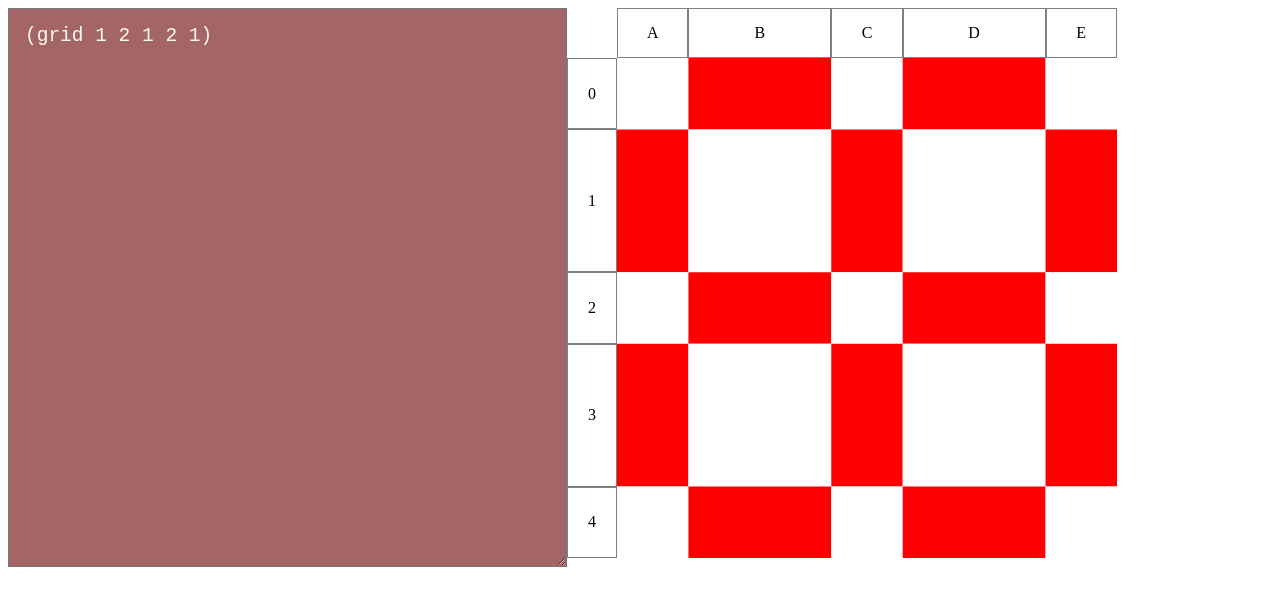
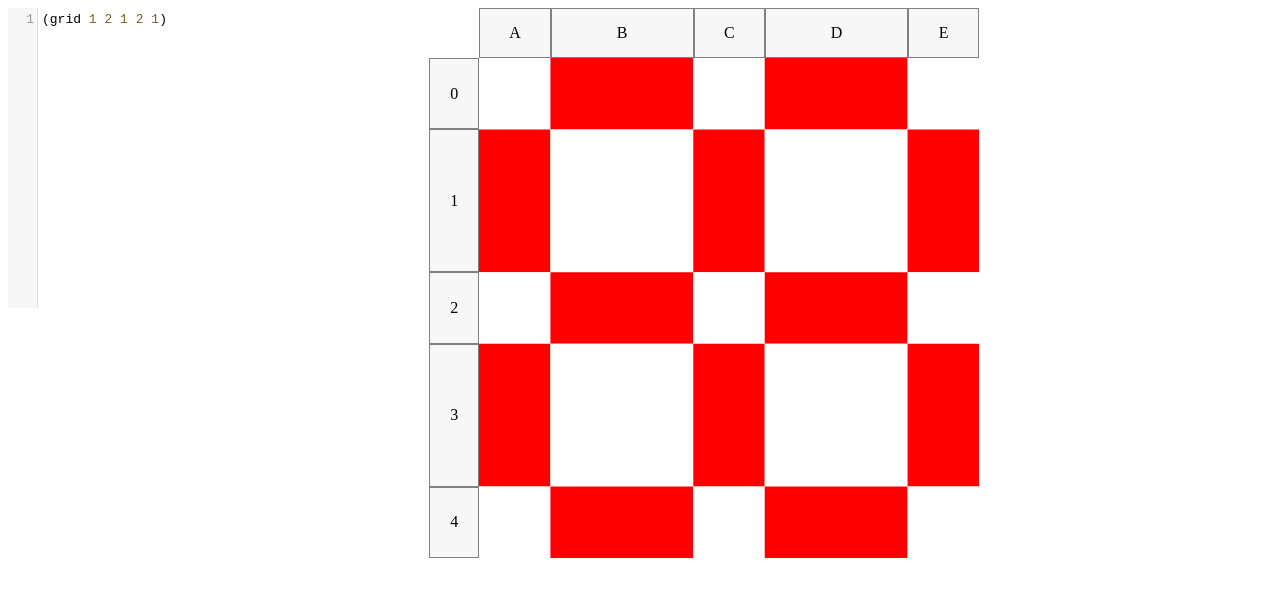
Before and after one commit to jskjott/visiweave, a Vue app: page / in a window 1280 px wide. Shown: the top 606 px of the page. Built offline with nearby package versions, Linux system fonts and the light colour scheme.

Commit message:
use codemirror

```diff
--- a/package.json
+++ b/package.json
@@ -11,6 +11,7 @@
   "author": "",
   "license": "ISC",
   "dependencies": {
+    "codemirror": "^5.50.2",
     "vue": "^2.6.11"
   },
   "devDependencies": {
@@ -21,6 +22,7 @@
     "@vue/cli-service": "^3.10.0",
     "@vue/eslint-config-prettier": "^5.0.0",
     "@vue/eslint-config-typescript": "^4.0.0",
+    "@types/codemirror": "0.0.82",
     "eslint": "^6.8.0",
     "eslint-config-prettier": "^6.7.0",
     "eslint-plugin-prettier": "^3.1.2",
--- a/src/App.vue
+++ b/src/App.vue
@@ -31,7 +31,7 @@ const vue = Vue.extend({
 		return state
 	},
 	methods: {
-		evaluated: function(data) {
+		evaluated: function(data: number[]) {
 			this.columns = data
 			this.key++
 		},
--- a/src/components/interface.vue
+++ b/src/components/interface.vue
@@ -42,6 +42,8 @@
 
 <script lang="ts">
 import Vue from 'vue'
+
+import { Cell } from '../scripts/state'
 import { getSelectionRange } from '../scripts/helpers'
 
 const alphabet = 'ABCDEFGHIJKLMNOPQRSTUVWXYZ'.split('')
@@ -59,24 +61,28 @@ const vue = Vue.extend({
 		}
 	},
 	methods: {
-		select: function(cellId) {
+		select: function(cellId: string) {
 			this.selecting = true
 			this.selection = cellId
 		},
-		updateSelection: function(cellId) {
+		updateSelection: function(cellId: string) {
 			const previous = this.$el.querySelectorAll('.selected')
-			for (const cell of previous) {
-				cell.setAttribute('class', '')
+
+			if (previous) {
+				for (const cell of previous) {
+					cell.setAttribute('class', '')
+				}
 			}
 
 			getSelectionRange(this.selection, cellId).forEach(cell => {
-				this.$el
-					.querySelector(`#${cell}`)
-					.setAttribute('class', 'selected')
+				const cellDOMElement = this.$el.querySelector(`#${cell}`)
+
+				if (cellDOMElement) {
+					cellDOMElement.setAttribute('class', 'selected')
+				}
 			})
 		},
-		endSelection: function(cellId) {
-
+		endSelection: function(cellId: string) {
 			const previous = this.$el.querySelectorAll('.selected')
 			for (const cell of previous) {
 				cell.setAttribute('class', '')
@@ -101,7 +107,7 @@ const vue = Vue.extend({
 					const xOri = this.width * xCum
 					const yOri = this.height * yCum
 
-					const cell = {
+					const cell: Cell = {
 						id: cellName,
 						points: [
 							[`M${xOri}`, yOri],
@@ -151,6 +157,7 @@ span {
 	align-items: center;
 	border: 1px solid grey;
 	box-sizing: border-box;
+	background: #f7f7f7;
 }
 
 .selected {
--- a/src/components/interpreter.vue
+++ b/src/components/interpreter.vue
@@ -9,11 +9,17 @@
 <script lang="ts">
 import Vue from 'vue'
 
+import CodeMirror from 'codemirror/lib/codemirror.js'
+import 'codemirror/mode/commonlisp/commonlisp.js'
+import '../../node_modules/codemirror/lib/codemirror.css'
+import 'codemirror/theme/elegant.css'
+
 // lisp interpreter
 import { interpretLispString } from '../scripts/lisp'
 import { library } from '../scripts/library'
 
 const columns: number[] = []
+let interpreter: CodeMirror
 
 const vue = Vue.extend({
 	name: 'Interpreter',
@@ -22,10 +28,25 @@ const vue = Vue.extend({
 	data() {
 		return {
 			columns,
+			interpreter,
 		}
 	},
 	watch: {},
 	mounted() {
+		const [textareaElement] = document.getElementsByTagName('textarea')
+
+		this.interpreter = CodeMirror.fromTextArea(textareaElement, {
+			lineNumbers: true,
+			theme: 'elegant',
+		})
+
+		this.interpreter.on('change', (cm: CodeMirror) => {
+			const text = cm.getValue()
+
+			interpretLispString(text, this)
+			this.$emit('evaluated', this.columns)
+		})
+
 		interface KeysPressed {
 			[key: string]: true
 		}
@@ -62,11 +83,4 @@ const vue = Vue.extend({
 export default vue
 </script>
 
-<style scoped="">
-#interpreter {
-	background: #a36566;
-	color: floralwhite;
-	padding: 1rem;
-	font-size: 1.5em;
-}
-</style>
+<style scoped=""></style>
--- a/src/scripts/helpers.ts
+++ b/src/scripts/helpers.ts
@@ -1,15 +1,18 @@
-export const getSelectionRange = (a, b) => {
+export const getSelectionRange = (a: string, b: string) => {
 	const alphabet = 'ABCDEFGHIJKLMNOPQRSTUVWXYZ'.split('')
 
 	const columnRange = [a[0], b[0]].sort()
-	const columnArray = []
+	const columnArray: string[] = []
 	const startIndex = alphabet.findIndex(ele => ele === columnRange[0])
 	for (let i = startIndex; alphabet[i - 1] !== columnRange[1]; ++i) {
 		columnArray.push(alphabet[i])
 	}
 
-	const rowRange = [a.slice(1), b.slice(1)].sort()
-	const rowArray = []
+	const rowRange: number[] = [
+		parseInt(a.slice(1)),
+		parseInt(b.slice(1)),
+	].sort()
+	const rowArray: number[] = []
 	for (let [i] = rowRange; i <= rowRange[1]; ++i) {
 		rowArray.push(i)
 	}
```
Also changed, not shown: 1 other file (tests, documents, lock files or other folders).
